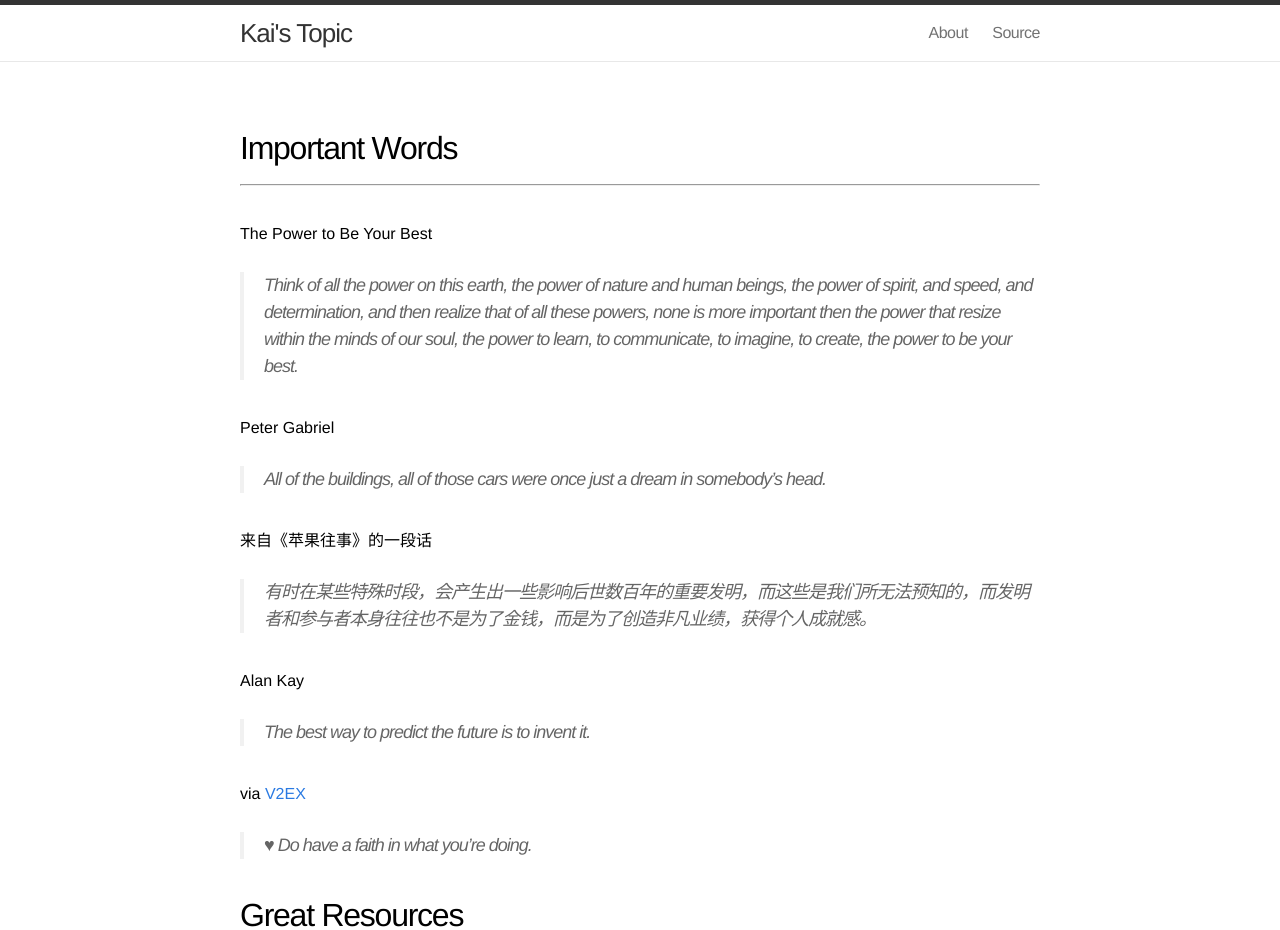
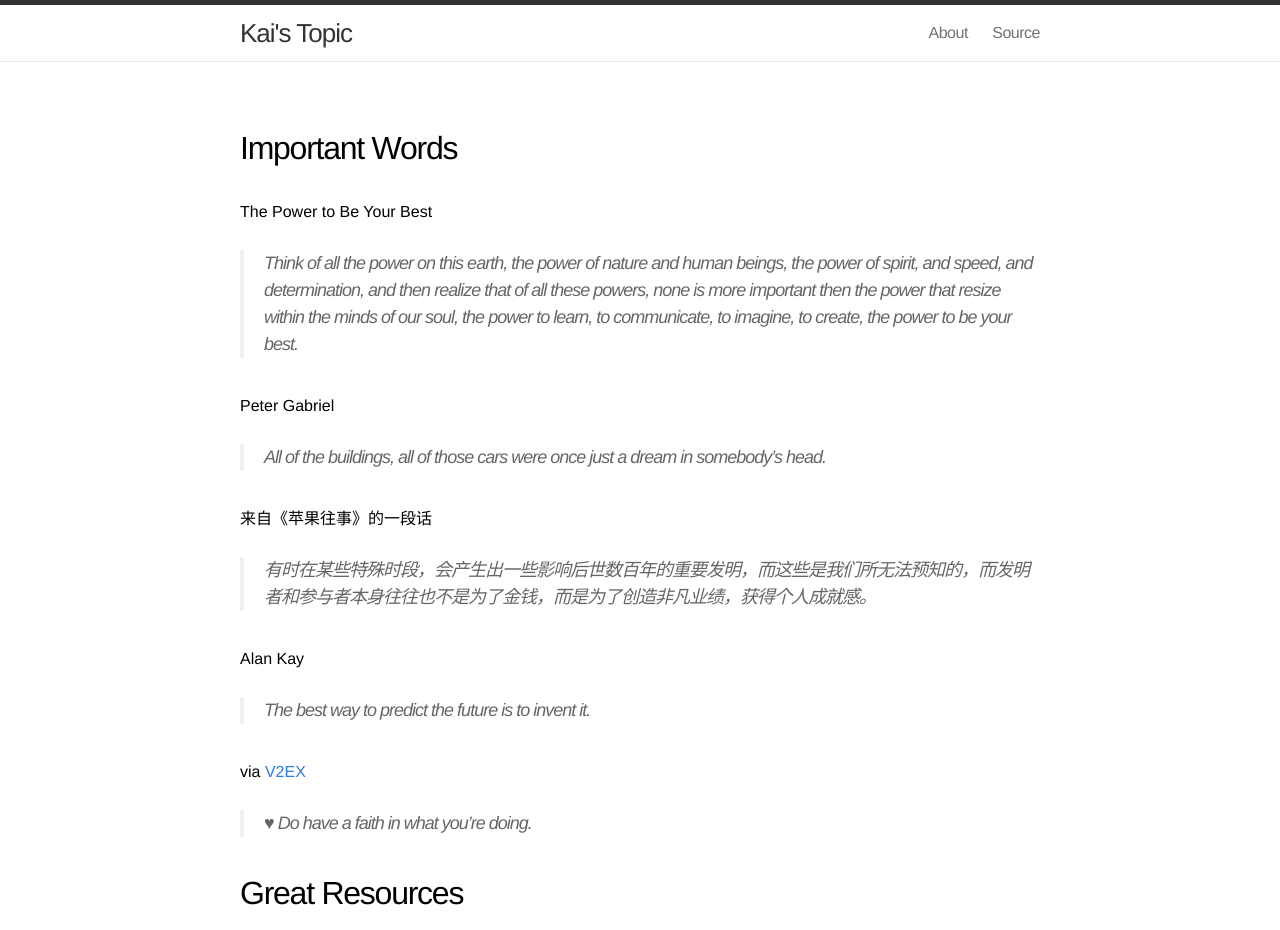
Before and after one commit to kailuo/kailuo.github.com, a Jekyll site: the page built from source.md, in a window 1280 px wide. Shown: the top 930 px of the page. Built offline with Jekyll 4.4.1, drawn with Linux system fonts in a browser that asks for light colours.

Commit message:
Adjust site style.

```diff
--- a/css/main.css
+++ b/css/main.css
@@ -21,6 +21,10 @@ h1, h2, h3, h4, h5, h6 { font-size: 100%; font-weight: 400; }
 a         { color: #2a7ae2; text-decoration: none; }
 a:hover   { color: #000; text-decoration: underline; }
 a:visited { color: #205caa; }
+
+hr {
+  display: none;
+}
 
 img {
   border: none;
@@ -206,6 +210,7 @@ img[alt=images] {
 }
 
 .post-content h2 {
+  margin-left: 0;
   font-size: 32px;
   letter-spacing: -1.25px;
 }
```
